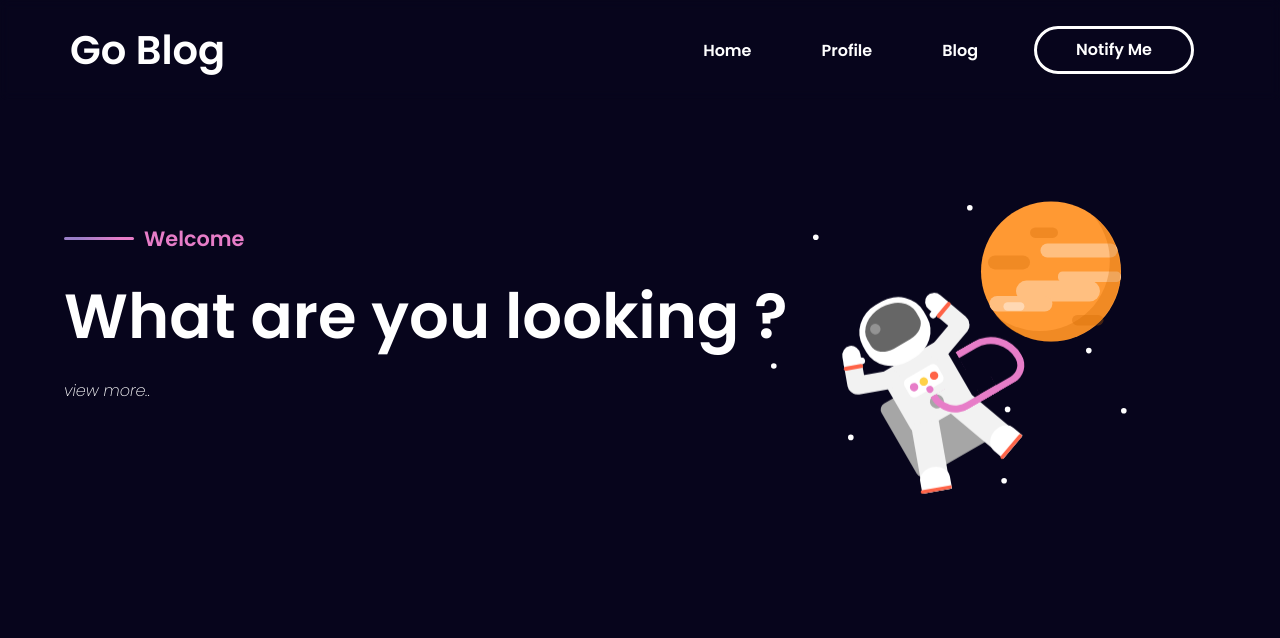
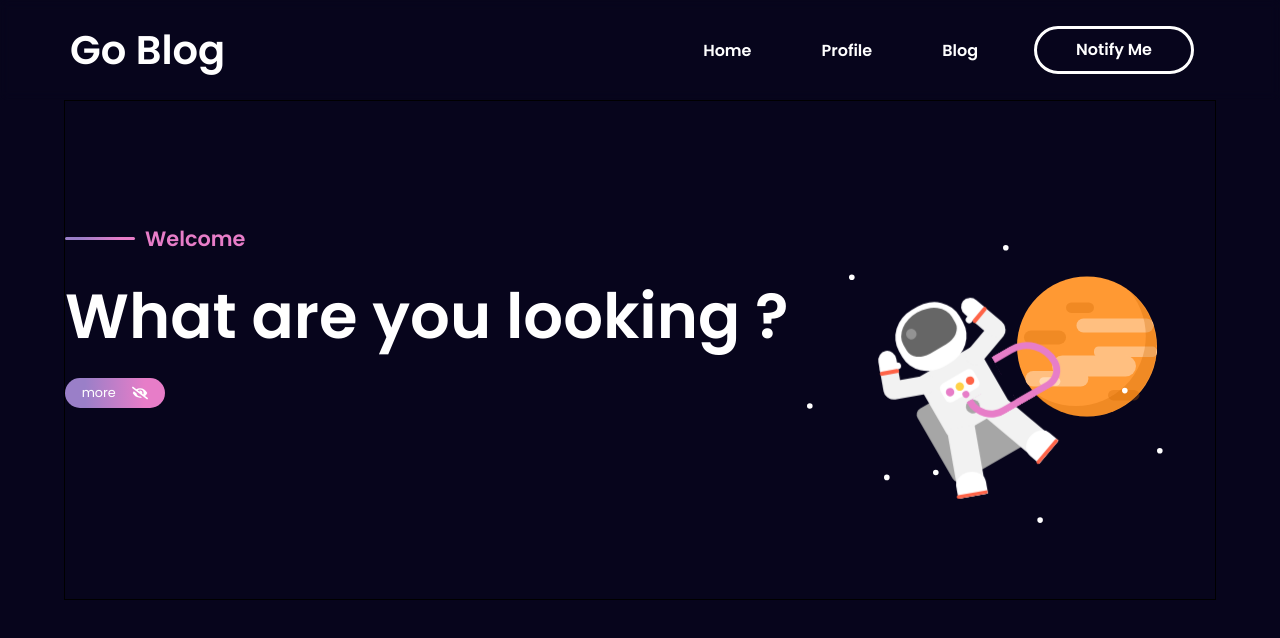
Before and after one commit to mdenimln/web-go-blog, a React (Create React App) app: page / in a window 1280 px wide. Shown: the top 638 px of the page. Built offline with nearby package versions, Linux system fonts and the light colour scheme.

Commit message:
update home page

```diff
--- a/src/App.css
+++ b/src/App.css
@@ -4,7 +4,6 @@
   box-sizing: border-box;
   text-decoration: none;
   list-style: none;
-  color: #ffffff;
 }
 .head{
   position: sticky;
@@ -16,8 +15,9 @@
   height: 100px;
   z-index: 999;
   backdrop-filter: blur(5px);
+  color: #ffffff;
 }
-.head h1{
+.head .judul{
   color: #ffffff;
   font-size: 2.5em;
 }
@@ -48,3 +48,9 @@
   font-size: 3.5em;
   font-weight: 600;
 }
+
+@media only screen and (max-width: 600px){
+  .judul{
+    font-size: 3em;
+  }
+}
--- a/src/App.js
+++ b/src/App.js
@@ -6,12 +6,31 @@ import Blog from './pages/Blog';
 import Contact from './pages/Contact';
 import BlogDetail from './pages/BlogDetail';
 import ButtonSite from './components/ButtonSite';
-
+import {useState, useEffect} from 'react'
+import NavMobile from './components/NavMobile';
 
 function App() {
+  const [windowWidth, setWindowWidth] = useState(window.innerWidth);
+  const isMobile = 600;
+  useEffect(() => {
+    const handleResize = () => {
+      setWindowWidth(window.innerWidth);
+    };
+
+    window.addEventListener('resize', handleResize);
+
+    return () => {
+      window.removeEventListener('resize', handleResize);
+    };
+  }, [windowWidth]);
+  console.log(windowWidth)
+
   return (
     <div className="App">
-      <div className='head'>
+      {windowWidth <= isMobile ? (
+        < NavMobile/>
+      ):(
+        <div className='head'>
 
         <h1 className='judul'>Go Blog</h1>
         <nav className='nav'>
@@ -29,6 +48,8 @@ function App() {
 
         </nav>
       </div>
+      )}
+
      <Routes>
       <Route path='/' element={<Home />} />
       <Route path='/profile' element={<Profile />} />
--- a/src/components/ButtonSite.js
+++ b/src/components/ButtonSite.js
@@ -4,7 +4,7 @@ const ButtonSite = () => {
     return(
         <>
             <Link className='button-site' to='/contact'>
-                <div class="li">
+                <div className="li">
                     Notify Me
                     <span></span><span></span><span></span><span></span>
                 </div>
--- /dev/null
+++ b/src/components/NavMobile.css
@@ -0,0 +1,109 @@
+
+.nav-mobile{
+  display: flex;
+  justify-content: space-between;
+  align-items: center;
+  padding: 0 20px;
+  position: relative;
+  border: 1px solid;
+}
+.nav-mobile .judul{
+  color: #ffffff;
+}
+#checkbox{
+  display: none;
+}
+.nav-menu{
+  display: none;
+  position: absolute;
+  background: #07051c;
+  top: 0;
+  right: 0;
+  width: 100%;
+  height: 100vh;
+  z-index: 9999;
+  flex-direction: column;
+  align-items: flex-start;
+  justify-content: flex-start;
+}
+.item-notif-mobile{
+  margin: 18px 0px 100px 30px;
+  border-radius: 50px;
+  font-size: 1em;
+  background: white;
+  color: #07051c;
+  width: 50px;
+  height: 50px;
+  display: flex;
+  justify-content: center;
+  align-items: center;
+  cursor: pointer;
+}
+.nav-menu ul{
+  display: flex;
+  flex-direction: column;
+  gap: 20px;
+  align-items: flex-end;
+  width: 100%;
+  color: white;
+}
+.nav-menu ul :link{
+  margin: 0 30px;
+  font-size: 2em;
+  color: white;
+}
+  .toggle {
+    z-index: 99999;
+    position: relative;
+    width: 40px;
+    height: 40px;
+    cursor: pointer;
+    display: flex;
+    flex-direction: column;
+    align-items: center;
+    justify-content: center;
+    gap: 10px;
+    transition-duration: .5s;
+  }
+
+  .bars {
+    width: 100%;
+    height: 4px;
+    background-color: rgb(176, 92, 255);
+    border-radius: 4px;
+  }
+
+  #bar2 {
+    transition-duration: .8s;
+  }
+
+  #bar1,#bar3 {
+    width: 70%;
+  }
+
+  #checkbox:checked + .toggle .bars {
+    position: absolute;
+    transition-duration: .5s;
+  }
+
+  #checkbox:checked + .toggle #bar2 {
+    transform: scaleX(0);
+    transition-duration: .5s;
+  }
+
+  #checkbox:checked + .toggle #bar1 {
+    width: 100%;
+    transform: rotate(45deg);
+    transition-duration: .5s;
+  }
+
+  #checkbox:checked + .toggle #bar3 {
+    width: 100%;
+    transform: rotate(-45deg);
+    transition-duration: .5s;
+  }
+
+  #checkbox:checked + .toggle {
+    transition-duration: .5s;
+    transform: rotate(180deg);
+  }
--- /dev/null
+++ b/src/components/NavMobile.js
@@ -0,0 +1,41 @@
+import {  useState } from 'react';
+import { FaBell, } from 'react-icons/fa';
+import { Link } from 'react-router-dom';
+import './NavMobile.css';
+const NavMobile = () => {
+    const { show , setShow} = useState(false);
+    return(
+        <main className='nav-mobile'>
+            <h1 className='judul'>Go Blog</h1>
+            <div>
+            <input
+             type="checkbox"
+             id="checkbox"
+              />
+                <label onClick={setShow(!show)} for="checkbox" className="toggle">
+                    <div className="bars" id="bar2"></div>
+                    <div className="bars" id="bar3"></div>
+                    <div className="bars" id="bar1"></div>
+                </label>
+            </div>
+            {show && (
+                <nav className='nav-menu'>
+
+                    <div  className='item-notif-mobile'><FaBell /></div>
+                    <ul>
+                        <Link className='link-item' to='/'>Home</Link>
+
+
+                        <Link className='link-item' to='/profile'>Profile</Link>
+
+
+                        <Link className='link-item' to='/blog'>Blog</Link>
+
+                    </ul>
+
+                </nav>
+            )}
+        </main>
+    );
+}
+export default NavMobile;
--- a/src/pages/Home.css
+++ b/src/pages/Home.css
@@ -3,6 +3,9 @@ section{
     width: 90%;
     margin: 0 auto;
     position: relative;
+  }
+  #home{
+    border: 1px solid;
   }
   .welcome{
     display: flex;
@@ -28,10 +31,24 @@ section{
   .home-p{
     font-size: 3.9em;
     font-weight: 600;
+    color: #ffffff;
   }
   .selengkapnya {
     font-weight: 400;
     cursor: pointer;
+    display: flex;
+    justify-content: space-evenly;
+    align-items: center;
+    width: 100px;
+    height: 30px;
+    border-radius: 50px;
+    margin: 0 0 20px 0;
+    background: linear-gradient(90deg, rgb(154, 127, 200) 20%, rgb(231, 125, 200) 80%);
+    color: #ffffff;
+  }
+  .selengkapnya span{
+    font-size: 0.8em;
+    color: #ffffff;
   }
   #home{
     display: flex;
@@ -50,18 +67,31 @@ section{
   .row:nth-child(2){
     display: flex;
     align-items: center;
-    width: 40%;
+    width: 400px;
+    position: relative;
   }
+
+/* Rsponsive mobile */
+@media only screen and (max-width: 600px){
+  #home{
+    display: block;
+  }
+  .row:nth-child(1){
+    width: 100%;
+  }
+  .home-p{
+    font-size: 1em;
+  }
+}
+
   .backg{
     position:relative;
     height:300px;
     width:200px;
     transform:scale(0.7);
     overflow-x: visible;
-    margin-top: -150px;
     }
   .planet{
-
     height:200px;
     width:200px;
     border-radius: 50%;
@@ -155,9 +185,8 @@ section{
   .astro{
     position: relative;
     left:131px;
-    bottom: 250px;
+    bottom: 350px;
     transform: rotate(-30deg);
-
   }
   .an{
     animation-name: flo;
@@ -179,7 +208,7 @@ section{
     border-radius: 10px;
     position: relative;
     left:95px;
-    top:30px;
+    top: -70px;
     transform: rotate(-30deg);
   }
   .helmet{
@@ -365,7 +394,6 @@ section{
     left:19px;
     top:4px;
   }
-
   .legl{
     height:100px;
     width:40px;
@@ -465,42 +493,42 @@ section{
     position: relative;
   }
   .s1{
-    bottom:150px;
+    bottom:200px;
     left:200px;
   }
   .s2{
-    top:130px;
+    top:80px;
     left:254px;
   }
   .s3{
-    bottom:8px;
+    bottom:58px;
     left:65px;
   }
   .s4{
-    top: 216px;
+    top: 165px;
     left:249px;
   }
   .s5{
-    top: 139px;
+    top: 89px;
     left:100px;
   }
   .s6{
-    top:100px;
+    top:50px;
     left:420px;
   }
   .s7{
-    top:130px;
+    top:80px;
     left:30px;
   }
   .s8{
-    bottom: -20px;
+    bottom: 30px;
     left:-80px;
   }
   .s9{
-    top:-10px;
+    top:-60px;
     left:370px;
   }
   .s10{
-    bottom:180px;
+    bottom:230px;
     left:-20px;
   }
--- a/src/pages/Home.js
+++ b/src/pages/Home.js
@@ -1,5 +1,6 @@
 
 import { useState } from 'react';
+import { FaEye, FaEyeSlash } from 'react-icons/fa'
 import './Home.css';
 export default function Home() {
     const [selengkapnya, setSelengkapnya] = useState(false);
@@ -21,14 +22,20 @@ export default function Home() {
 
                     {selengkapnya ? (
                         <div style={{position: 'absolute'}}>
-                        <i onClick={hideSelengkapnya} className='selengkapnya'>colsed.. </i>
-                        <p className="home-p-sm">This website is for those of you who want to know about the solar system. The Solar System is a system of celestial bodies consisting of the Sun and other objects orbiting it.</p>
+                            <div onClick={hideSelengkapnya} className='selengkapnya'>
+                                <span>less</span>
+                                <FaEye  />
+                            </div>
+                            <p className="home-p-sm">This website is for those of you who want to know about the solar system. The Solar System is a system of celestial bodies consisting of the Sun and other objects orbiting it.</p>
                         </div>
 
                     ) : (
 
                         <div style={{position: 'absolute'}}>
-                        <i onClick={addSelengkapnya} className='selengkapnya'>view more.. </i>
+                            <div onClick={addSelengkapnya} className='selengkapnya'>
+                                <span>more</span>
+                                < FaEyeSlash  />
+                            </div>
                         </div>
                     )}
 
@@ -36,76 +43,76 @@ export default function Home() {
 
             </div>
             <div className="row">
-                <div class="backg">
-                    <div class="planet">
-                        <div class="r1"></div>
-                        <div class="r2"></div>
-                        <div class="r3"></div>
-                        <div class="r4"></div>
-                        <div class="r5"></div>
-                        <div class="r6"></div>
-                        <div class="r7"></div>
-                        <div class="r8"></div>
-                        <div class="shad"></div>
+                <div className="backg">
+                    <div className="planet">
+                        <div className="r1"></div>
+                        <div className="r2"></div>
+                        <div className="r3"></div>
+                        <div className="r4"></div>
+                        <div className="r5"></div>
+                        <div className="r6"></div>
+                        <div className="r7"></div>
+                        <div className="r8"></div>
+                        <div className="shad"></div>
                     </div>
-                    <div class="stars">
-                        <div class="s1"></div>
-                        <div class="s2"></div>
-                        <div class="s3"></div>
-                        <div class="s4"></div>
-                        <div class="s5"></div>
-                        <div class="s6"></div>
-                        <div class="s7"></div>
-                        <div class="s8"></div>
-                        <div class="s9"></div>
-                        <div class="s10"></div>
+                    <div className="stars">
+                        <div className="s1"></div>
+                        <div className="s2"></div>
+                        <div className="s3"></div>
+                        <div className="s4"></div>
+                        <div className="s5"></div>
+                        <div className="s6"></div>
+                        <div className="s7"></div>
+                        <div className="s8"></div>
+                        <div className="s9"></div>
+                        <div className="s10"></div>
                     </div>
-                    <div class="an">
-                        <div class="tank"></div>
-                        <div class="astro">
+                    <div className="an">
+                        <div className="tank"></div>
+                        <div className="astro">
 
-                            <div class="helmet">
-                                <div class="glass">
-                                <div class="shine"></div>
+                            <div className="helmet">
+                                <div className="glass">
+                                <div className="shine"></div>
                                 </div>
                             </div>
-                            <div class="dress">
-                                <div class="c">
-                                <div class="btn1"></div>
-                                <div class="btn2"></div>
-                                <div class="btn3"></div>
-                                <div class="btn4"></div>
+                            <div className="dress">
+                                <div className="c">
+                                <div className="btn1"></div>
+                                <div className="btn2"></div>
+                                <div className="btn3"></div>
+                                <div className="btn4"></div>
                                 </div>
                             </div>
-                            <div class="handl">
-                                <div class="handl1">
-                                <div class="glovel">
-                                    <div class="thumbl"></div>
-                                    <div class="b2"></div>
+                            <div className="handl">
+                                <div className="handl1">
+                                <div className="glovel">
+                                    <div className="thumbl"></div>
+                                    <div className="b2"></div>
                                 </div>
                                 </div>
                             </div>
-                            <div class="handr">
-                                <div class="handr1">
-                                <div class="glover">
-                                    <div class="thumbr"></div>
-                                    <div class="b1"></div>
+                            <div className="handr">
+                                <div className="handr1">
+                                <div className="glover">
+                                    <div className="thumbr"></div>
+                                    <div className="b1"></div>
                                 </div>
                                 </div>
                             </div>
-                            <div class="legl">
-                                <div class="bootl1">
-                                <div class="bootl2"></div>
+                            <div className="legl">
+                                <div className="bootl1">
+                                <div className="bootl2"></div>
                                 </div>
                             </div>
-                            <div class="legr">
-                                <div class="bootr1">
-                                <div class="bootr2"></div>
+                            <div className="legr">
+                                <div className="bootr1">
+                                <div className="bootr2"></div>
                                 </div>
                             </div>
-                            <div class="pipe">
-                                <div class="pipe2">
-                                <div class="pipe3"></div>
+                            <div className="pipe">
+                                <div className="pipe2">
+                                <div className="pipe3"></div>
                                 </div>
                             </div>
                         </div>
```
